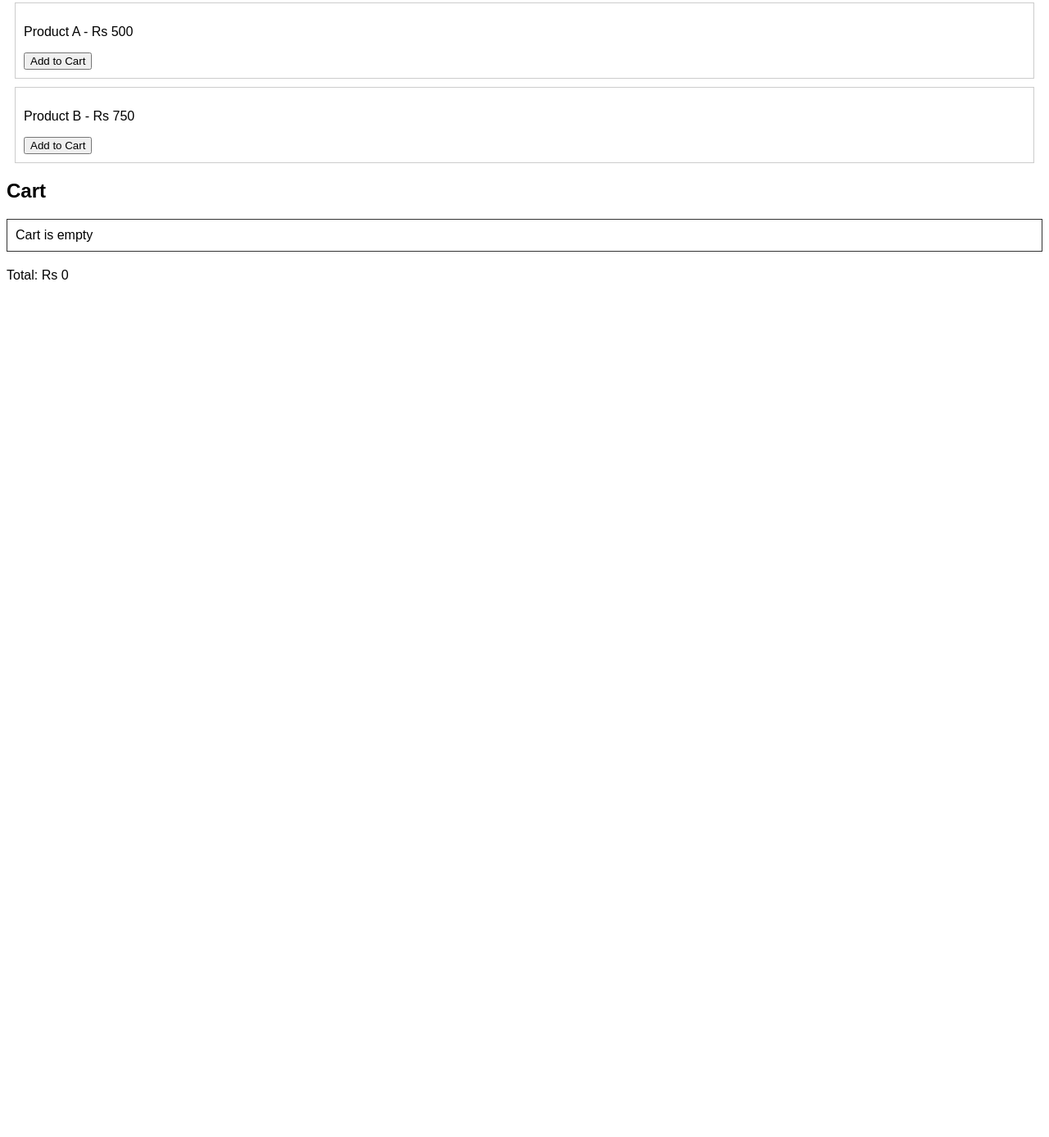
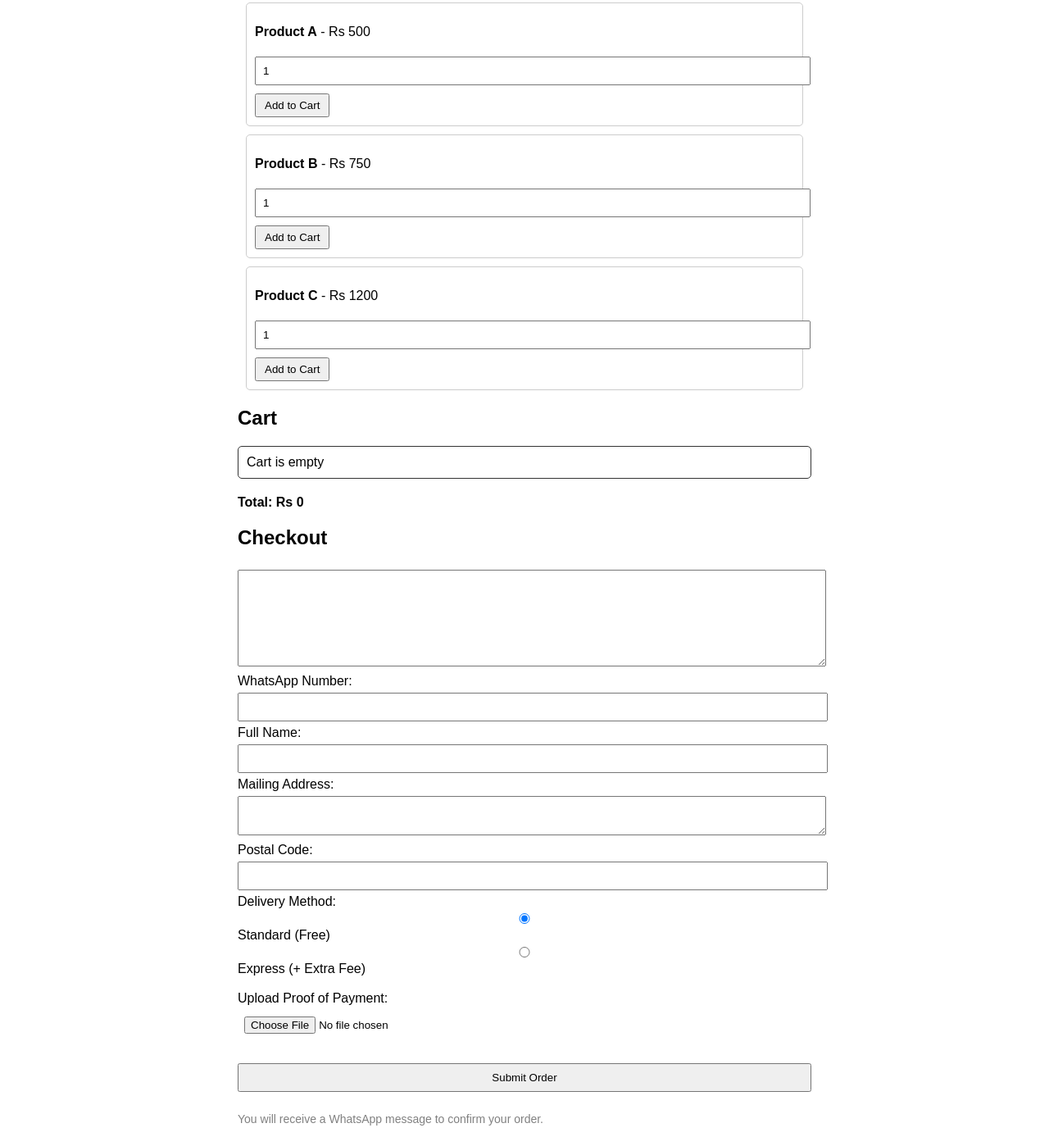
Before and after one commit to Rayhaan190607/shopping-cart, a plain HTML site: page index.html in a window 1280 px wide. Shown: the part 77-1464 px from the top of the page at 82% size. Before the commit the page ends 800 px from the top, so only its background shows below. Drawn offline with Linux system fonts and the light colour scheme.

Commit message:
index.html

```diff
--- a/index.html
+++ b/index.html
@@ -4,37 +4,123 @@
   <meta charset="UTF-8">
   <title>My Shop</title>
   <style>
-    body { font-family: Arial, sans-serif; }
-    .product { border: 1px solid #ccc; padding: 10px; margin: 10px; }
-    #cart { border: 1px solid #333; padding: 10px; margin: 20px 0; }
+    body { font-family: Arial, sans-serif; max-width: 700px; margin:auto; }
+    .product { border:1px solid #ccc; padding:10px; margin:10px; border-radius:5px; }
+    #cart { border:1px solid #333; padding:10px; margin:20px 0; border-radius:5px; }
+    button { margin-top:5px; padding:5px 10px; }
+    input, textarea, select { width:100%; padding:8px; margin:5px 0; }
   </style>
 </head>
 <body>
   <h1>My Online Shop</h1>
 
+  <!-- Products -->
   <div class="product">
-    <p>Product A - Rs 500</p>
-    <button onclick="addToCart('Product A', 500)">Add to Cart</button>
+    <p><strong>Product A</strong> - Rs 500</p>
+    <input type="number" id="qtyA" value="1" min="1">
+    <button onclick="addToCart('A','Product A',500)">Add to Cart</button>
   </div>
   <div class="product">
-    <p>Product B - Rs 750</p>
-    <button onclick="addToCart('Product B', 750)">Add to Cart</button>
+    <p><strong>Product B</strong> - Rs 750</p>
+    <input type="number" id="qtyB" value="1" min="1">
+    <button onclick="addToCart('B','Product B',750)">Add to Cart</button>
+  </div>
+  <div class="product">
+    <p><strong>Product C</strong> - Rs 1200</p>
+    <input type="number" id="qtyC" value="1" min="1">
+    <button onclick="addToCart('C','Product C',1200)">Add to Cart</button>
   </div>
 
+  <!-- Cart -->
   <h2>Cart</h2>
   <div id="cart">Cart is empty</div>
-  <p>Total: Rs <span id="total">0</span></p>
+  <p><strong>Total: Rs <span id="total">0</span></strong></p>
+
+  <!-- Checkout Form -->
+  <h2>Checkout</h2>
+  <form action="https://formspree.io/f/YOUR_FORM_ID" method="POST" enctype="multipart/form-data">
+    <!-- Cart data gets injected here -->
+    <textarea name="order" id="orderData" readonly style="height:100px;"></textarea><br>
+
+    <label>WhatsApp Number:</label>
+    <input type="text" name="whatsapp" required>
+
+    <label>Full Name:</label>
+    <input type="text" name="fullname" required>
+
+    <label>Mailing Address:</label>
+    <textarea name="address" required></textarea>
+
+    <label>Postal Code:</label>
+    <input type="text" name="postal" required>
+
+    <label>Delivery Method:</label><br>
+    <input type="radio" name="delivery" value="Standard" checked> Standard (Free)<br>
+    <input type="radio" name="delivery" value="Express"> Express (+ Extra Fee)<br><br>
+
+    <label>Upload Proof of Payment:</label>
+    <input type="file" name="payment" required><br><br>
+
+    <input type="submit" value="Submit Order">
+  </form>
+
+  <p style="margin-top:20px; font-size:14px; color:gray;">
+    You will receive a WhatsApp message to confirm your order.
+  </p>
 
   <script>
-    let cart = [];
+    let cart = JSON.parse(localStorage.getItem("cart")) || {};
     let total = 0;
 
-    function addToCart(product, price) {
-      cart.push(product + " - Rs " + price);
-      total += price;
-      document.getElementById("cart").innerHTML = cart.join("<br>");
-      document.getElementById("total").textContent = total;
+    function renderCart() {
+      let cartDiv = document.getElementById("cart");
+      let totalDiv = document.getElementById("total");
+      let orderBox = document.getElementById("orderData");
+
+      if (Object.keys(cart).length === 0) {
+        cartDiv.innerHTML = "Cart is empty";
+        totalDiv.textContent = 0;
+        orderBox.value = "";
+        return;
+      }
+
+      let html = "";
+      total = 0;
+      for (let id in cart) {
+        let item = cart[id];
+        let subtotal = item.price * item.qty;
+        total += subtotal;
+        html += `${item.name} x ${item.qty} = Rs ${subtotal}
+        <button onclick="removeFromCart('${id}')">Remove</button><br>`;
+      }
+
+      cartDiv.innerHTML = html;
+      totalDiv.textContent = total;
+      orderBox.value = JSON.stringify(cart, null, 2) + "\nTotal: Rs " + total;
     }
+
+    function addToCart(id, name, price) {
+      let qtyInput = document.getElementById("qty" + id);
+      let qty = parseInt(qtyInput.value);
+
+      if (cart[id]) {
+        cart[id].qty += qty;
+      } else {
+        cart[id] = { name: name, price: price, qty: qty };
+      }
+
+      localStorage.setItem("cart", JSON.stringify(cart));
+      renderCart();
+    }
+
+    function removeFromCart(id) {
+      delete cart[id];
+      localStorage.setItem("cart", JSON.stringify(cart));
+      renderCart();
+    }
+
+    // Render cart on page load
+    renderCart();
   </script>
 </body>
 </html>
```
